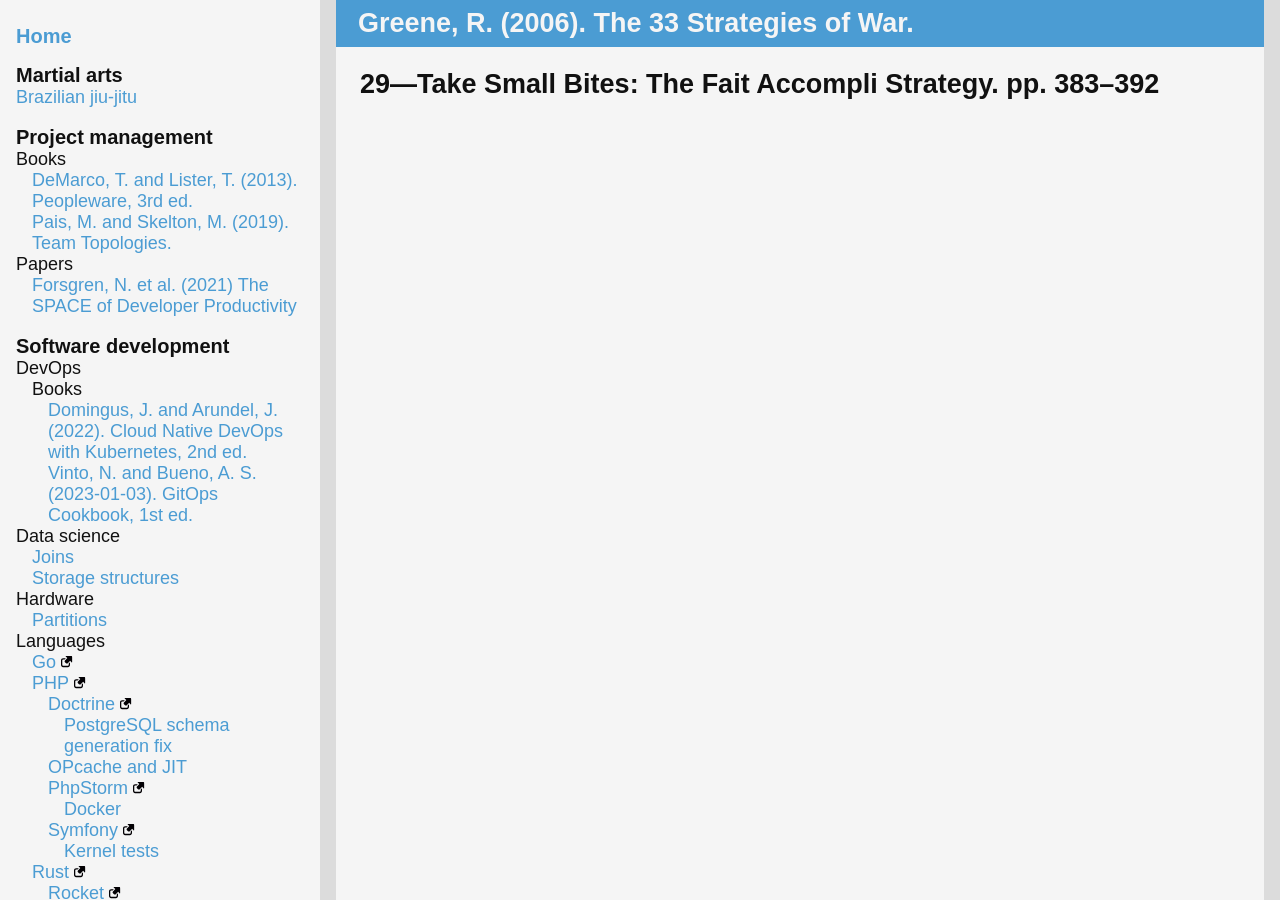
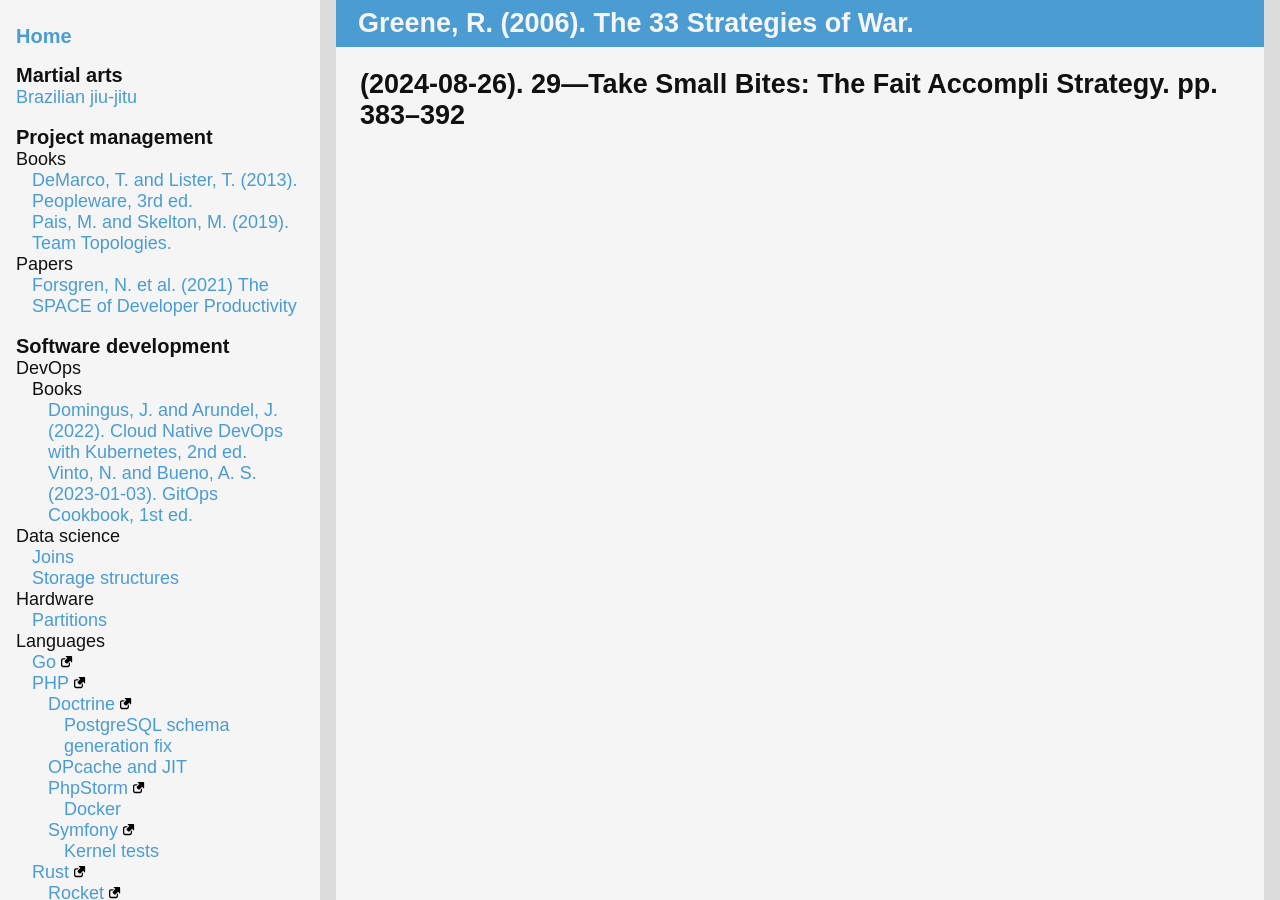
Before and after one commit to ganiulis/personal-notes, a Jekyll site: the page built from books/33-strategies-of-war.md, in a window 1280 px wide and 900 px high. Built offline with Jekyll 4.4.1, drawn with Linux system fonts in a browser that asks for light colours; our own code applies the rules of GitHub Pages for plain Markdown files.

Commit message:
feat: Notes

```diff
--- a/books/33-strategies-of-war.md
+++ b/books/33-strategies-of-war.md
@@ -4,4 +4,4 @@ layout: default
 
 # Greene, R. (2006). The 33 Strategies of War.
 
-## 29—Take Small Bites: The Fait Accompli Strategy. pp. 383–392
+## (2024-08-26). 29—Take Small Bites: The Fait Accompli Strategy. pp. 383–392
```
